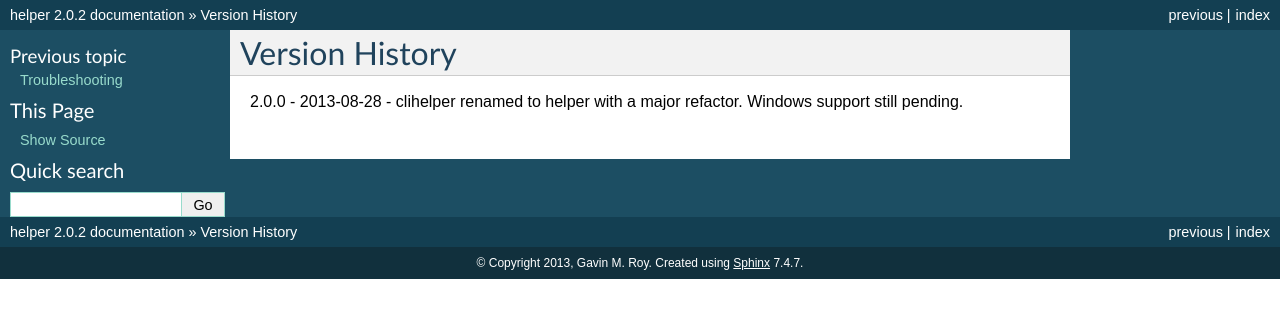
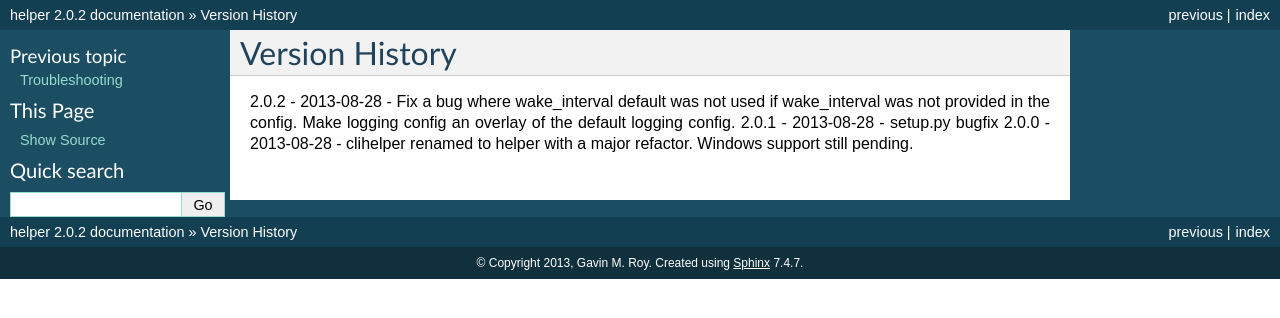
Before and after one commit to gmr/helper, a Sphinx documentation site: the page built from docs/history.rst, in a window 1280 px wide. Shown: the top 318 px of the page. Built offline with Sphinx 7.4.7, drawn with Linux system fonts in a browser that asks for light colours.

Commit message:
Bump rev and update history documents

```diff
--- a/docs/history.rst
+++ b/docs/history.rst
@@ -1,3 +1,5 @@
 Version History
 ===============
+2.0.2 - 2013-08-28 - Fix a bug where wake_interval default was not used if wake_interval was not provided in the config. Make logging config an overlay of the default logging config.
+2.0.1 - 2013-08-28 - setup.py bugfix
 2.0.0 - 2013-08-28 - clihelper renamed to helper with a major refactor. Windows support still pending.
--- a/setup.py
+++ b/setup.py
@@ -15,7 +15,7 @@ if float('%s.%s' % (major, minor)) < 2.7:
     tests_require.append('unittest2')
 
 setup(name='helper',
-      version='2.0.1',
+      version='2.0.2',
       classifiers=[
           'Development Status :: 5 - Production/Stable',
           'Environment :: Console',
```
Also changed, not shown: README.md (+2 -0 lines).
